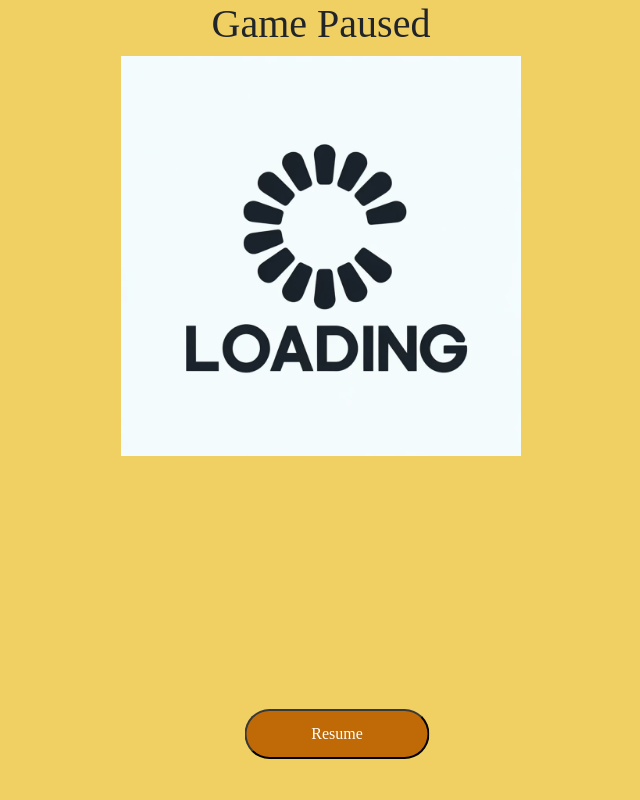
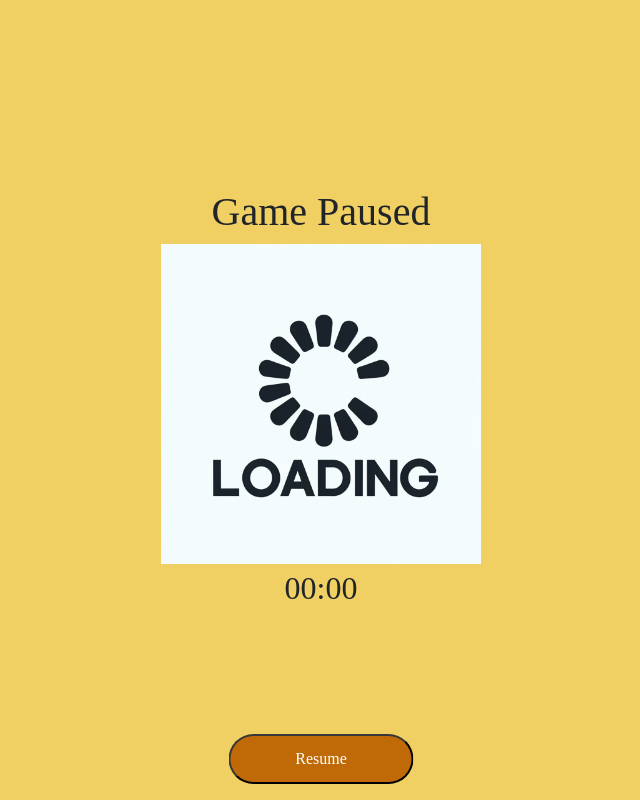
Before and after one commit to jegerfreddy/SmidigProsjekt, a React (Vite) app in the folder Frontend/user/: page /Break in a window 1280 px wide. Shown: the whole page, without its empty margins (319-959 px from the left). Built offline with nearby package versions, Linux system fonts and the light colour scheme.

Commit message:
Timer
Lagt til timer i pauseskjermen, slik at en ser når forestillingen starter igjen

```diff
--- a/Frontend/user/src/App.css
+++ b/Frontend/user/src/App.css
@@ -38,6 +38,7 @@ body {
   min-width: 185px;
   min-height: 50px;
   border-radius: 25px;
+  margin: 0 auto;
 }
 
 /* Avatar css */
@@ -98,12 +99,16 @@ body {
 
 @media (orientation: portrait) {
     .img-fluid {
-        max-height: 50vh; /* Adjust this value as needed for portrait mode */
+        max-height: 50vh;
     }
 }
 
 @media (orientation: landscape) {
     .img-fluid {
-        max-height: 50vh; /* Adjust this value as needed for landscape mode */
+        max-height: 40vh;
     }
 }
+
+.timer {
+  font-size: 2rem;
+}
--- a/Frontend/user/src/Pages/TheaterPausePage.tsx
+++ b/Frontend/user/src/Pages/TheaterPausePage.tsx
@@ -1,14 +1,35 @@
-import React from "react";
+import React, { useState, useEffect } from "react";
 import { ResumeBtn } from "../assets/Button/ResumeBtn";
 
 const TheaterPausePage: React.FC = () => {
+    const [seconds, setSeconds] = useState(3); // 15 min. setter den til 10 sek for nå.
+
+    useEffect(() => {
+        if (seconds > 0) {
+            const timer = setInterval(() => {
+                setSeconds(prevSeconds => prevSeconds - 1);
+            }, 1000);
+
+            return () => clearInterval(timer);
+        }
+    }, [seconds]);
+
+    const formatTime = (seconds: number) => {
+        const minutes = Math.floor(seconds / 60);
+        const secs = seconds % 60;
+        return `${minutes.toString().padStart(2, '0')}:${secs.toString().padStart(2, '0')}`;
+    };
+
     return (
-        <main className="min-vh-100 d-flex flex-column">
+        <main className="min-vh-100 d-flex flex-column justify-content-center align-items-center">
             <div className="text-center">
                 <h1>Game Paused</h1>
                 <img src="/images/loading_logo.png" alt="Loading" className="img-fluid" />
+                <div className="timer">
+                    {formatTime(seconds)}
+                </div>
             </div>
-            <ResumeBtn />
+            {seconds === 0 && <ResumeBtn />}
         </main>
     );
 };
--- a/Frontend/user/src/assets/Button/ResumeBtn.tsx
+++ b/Frontend/user/src/assets/Button/ResumeBtn.tsx
@@ -1,9 +1,8 @@
 import React from "react";
-
 
 export const ResumeBtn: React.FC = () => {
     return (
-        <div className='position-absolute bottom-0 start-50 translate-middle m-3'>
+        <div className='d-flex justify-content-center align-items-center position-absolute bottom-0 start-50 translate-middle-x mb-3'>
             <button className="pinButton">
                 Resume
             </button>
```
